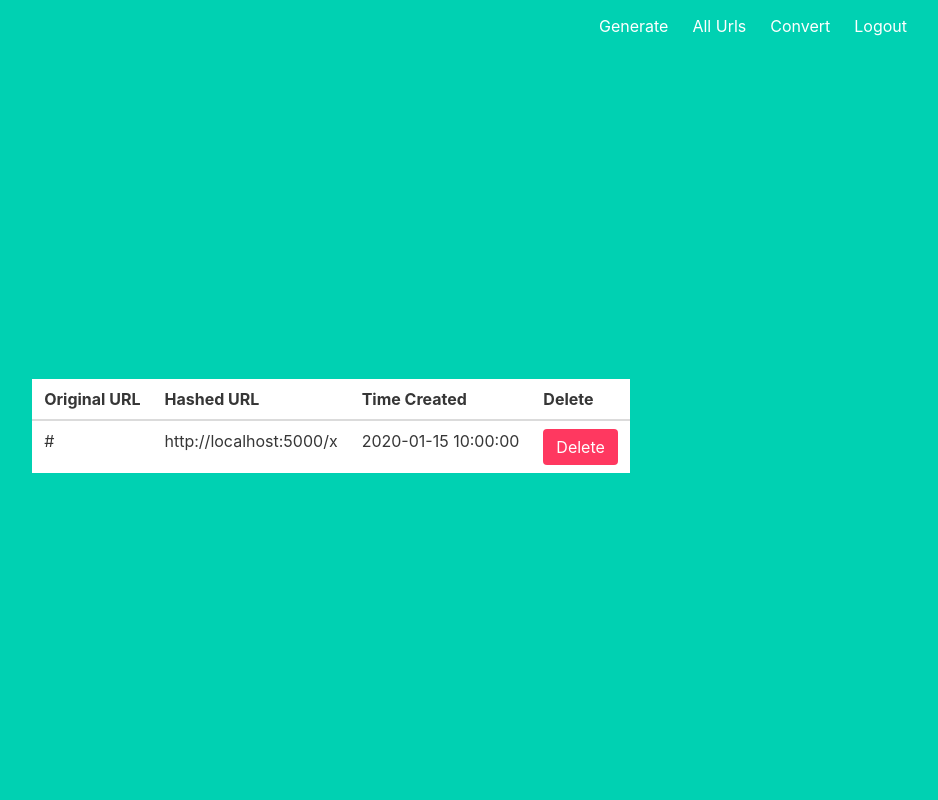
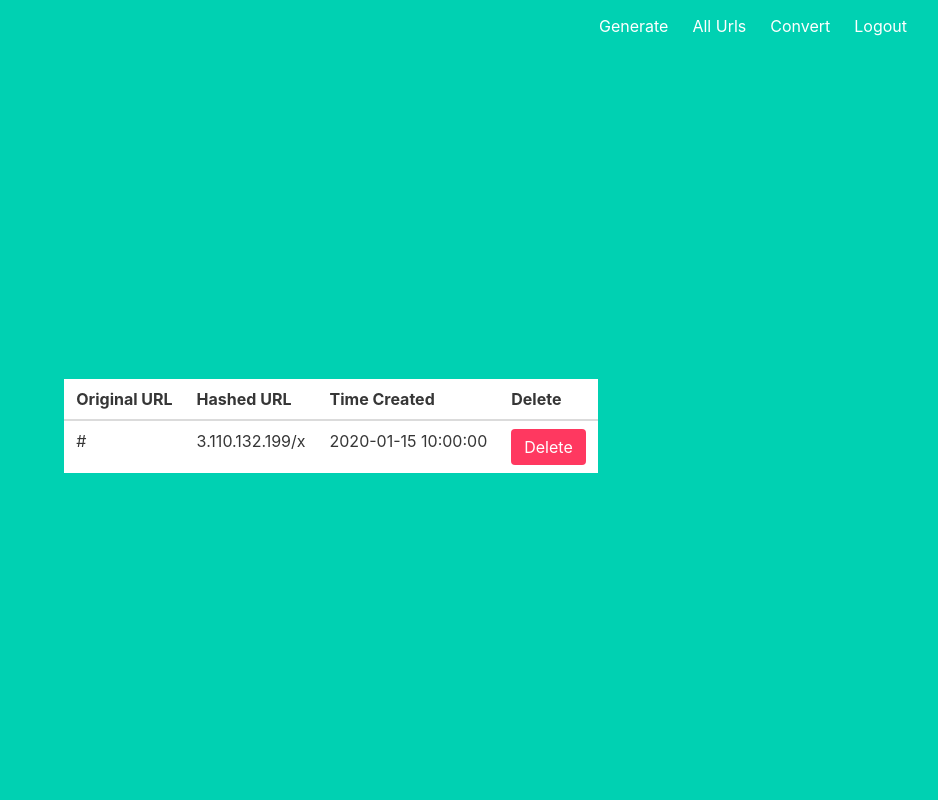
Before and after one commit to ajugjacob/flask-app, a Flask app: page /urls in a window 1280 px wide. Shown: the whole page, without its empty margins (309-1247 px from the left). Run offline with Flask 2, Linux system fonts and the light colour scheme; a user stored in the database is signed in; tables that the repository leaves empty hold one stand-in row (values such as "Sample post").

Commit message:
Update urls.html

```diff
--- a/utils/templates/urls.html
+++ b/utils/templates/urls.html
@@ -16,7 +16,7 @@
 	  {% for item in urls  %}
 	    <tr>
 	      <td>{{ item.url }}</td>
-	      <td>http://localhost:5000/{{ item.short_hash }}</td>
+	      <td>3.110.132.199/{{ item.short_hash }}</td>
 	      <td>{{ item.time_created }}</td>
 	      <td><a href="{{url_for("generate.delete",uid=item.id)}}" class="button is-danger">Delete</a></td>
 	   </tr>
```
